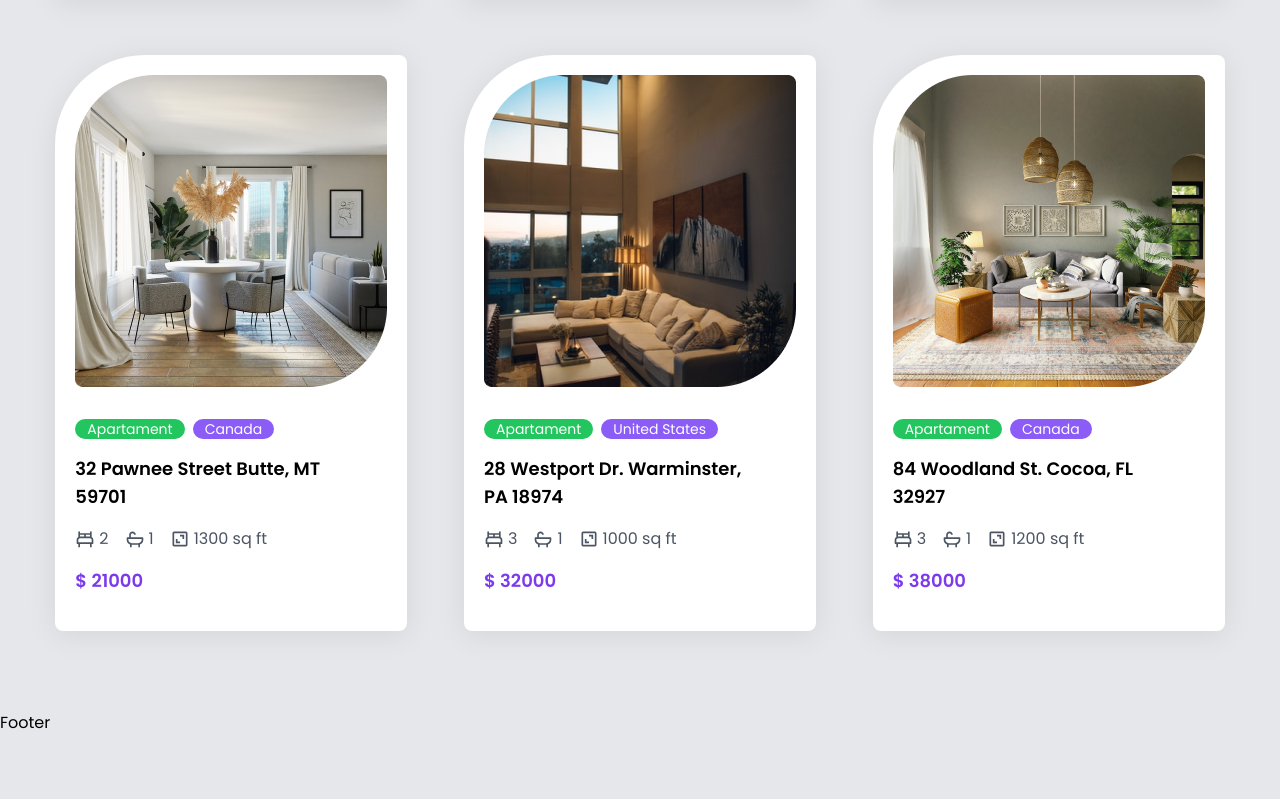
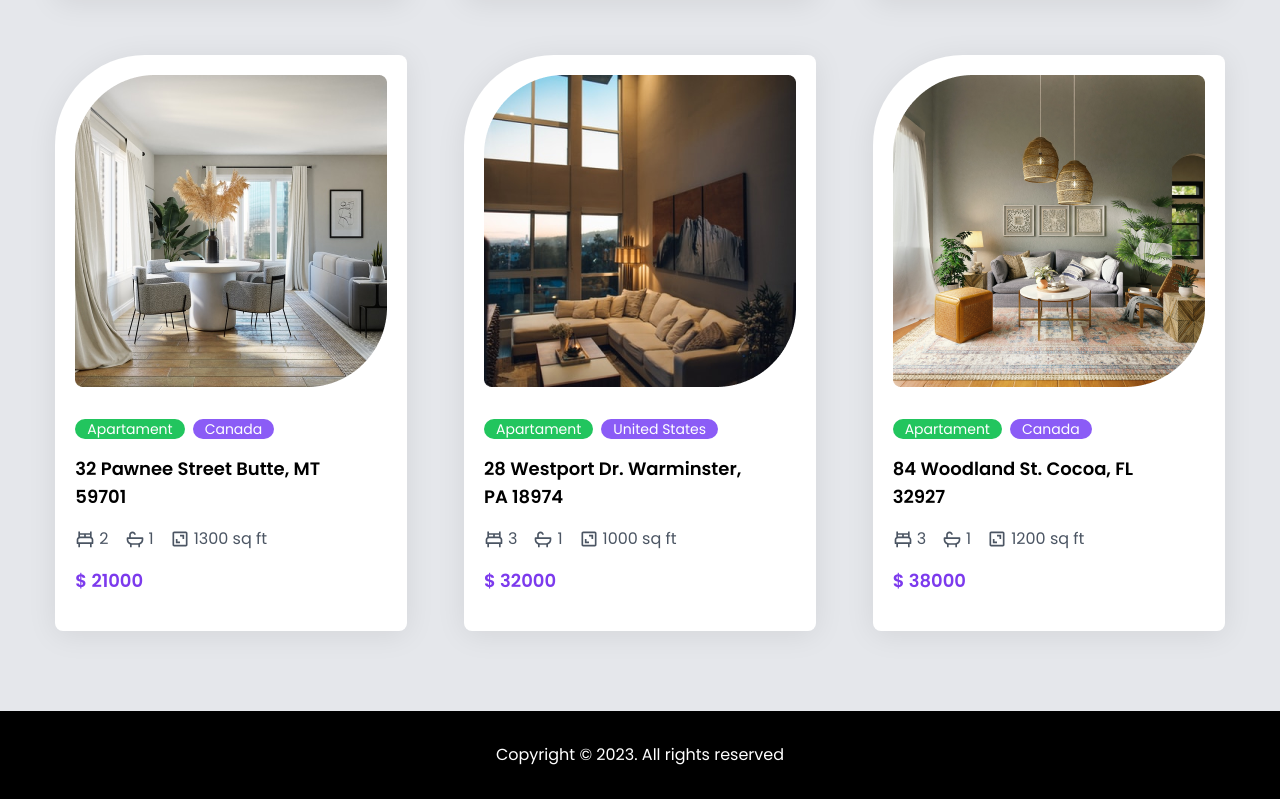
Before and after one commit to vanminhle/ForFun_TailwindProjects, a React (Vite) app in the folder RealEstateWeb_ReactTailwind/: page / in a window 1280 px wide. Shown: the part 3983-4782 px from the top of the page. Before the commit the page ends 4718 px from the top, so only its background shows below. Built offline with nearby package versions, Linux system fonts and the light colour scheme.

Commit message:
Footer, Finish Project 1

```diff
--- a/RealEstateWeb_ReactTailwind/src/components/Footer.jsx
+++ b/RealEstateWeb_ReactTailwind/src/components/Footer.jsx
@@ -1,5 +1,7 @@
-import React from 'react';
-
 export default function Footer() {
-  return <div>Footer</div>;
+  return (
+    <footer className='bg-black py-8 text-center text-white'>
+      <div className='container mx-auto'>Copyright &copy; 2023. All rights reserved</div>
+    </footer>
+  );
 }
```
Also changed, not shown: 2 other files (tests, documents, lock files or other folders).
